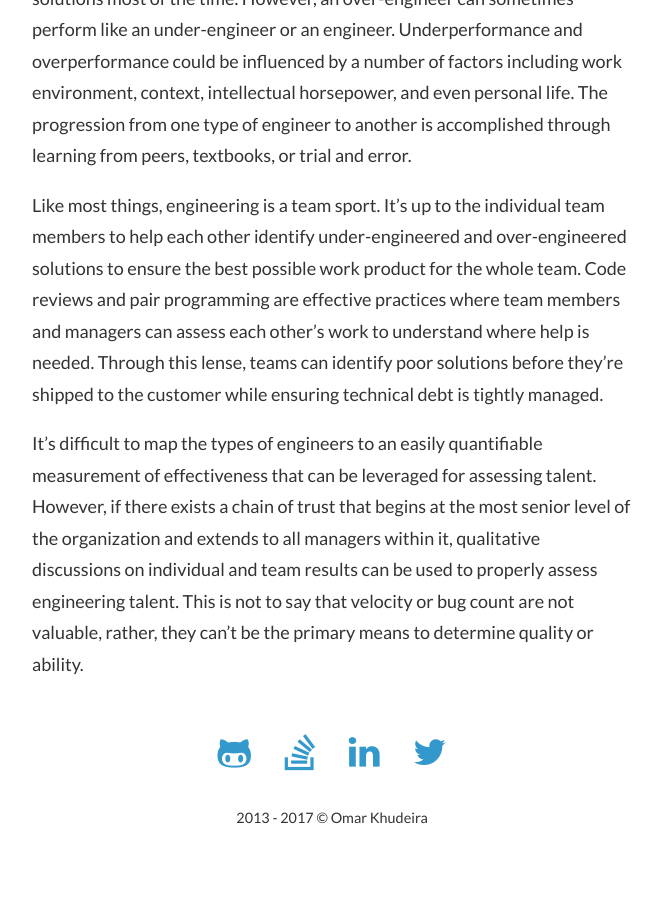
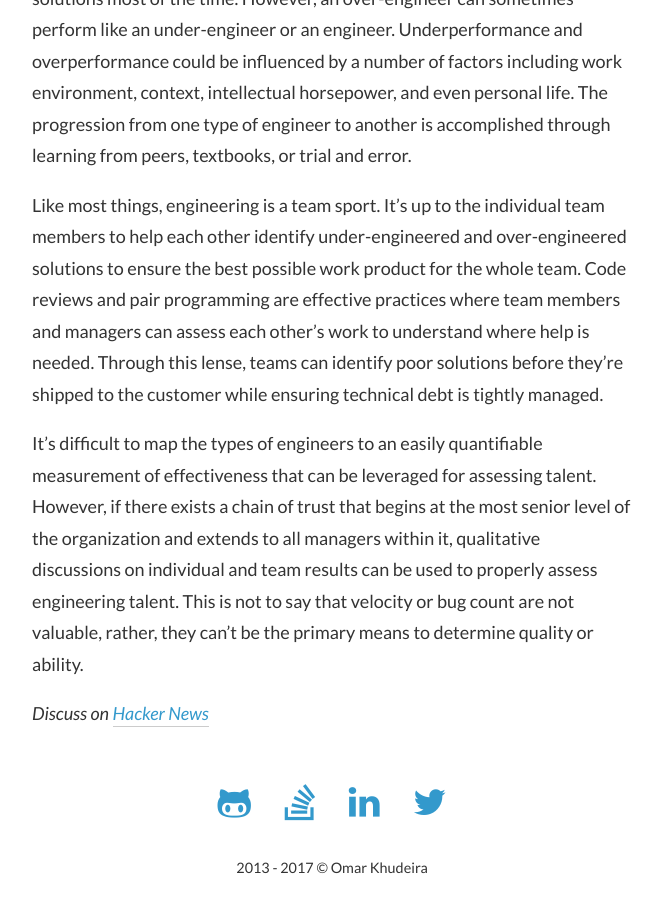
Before and after one commit to omar/omar.github.io, a Jekyll site: the page built from _posts/2017-01-10-the-types-of-engineers.md, in a window 1280 px wide and 900 px high, scrolled down 2201 px. Shown: the whole window, without its empty margins (308-970 px from the left). Built offline with Jekyll 4.4.1, drawn with Linux system fonts in a browser that asks for light colours; nearby versions of some CDN libraries; library files that are not in the unit come from our copies; before the commit the page ends 3052 px from its top, so only the background shows below that.

Commit message:
Update 2017-01-10-the-types-of-engineers.md

```diff
--- a/_posts/2017-01-10-the-types-of-engineers.md
+++ b/_posts/2017-01-10-the-types-of-engineers.md
@@ -24,3 +24,6 @@
 Like most things, engineering is a team sport. It’s up to the individual team members to help each other identify under-engineered and over-engineered solutions to ensure the best possible work product for the whole team. Code reviews and pair programming are effective practices where team members and managers can assess each other’s work to understand where help is needed. Through this lense, teams can identify poor solutions before they’re shipped to the customer while ensuring technical debt is tightly managed.
 
 It's difficult to map the types of engineers to an easily quantifiable measurement of effectiveness that can be leveraged for assessing talent. However, if there exists a chain of trust that begins at the most senior level of the organization and extends to all managers within it, qualitative discussions on individual and team results can be used to properly assess engineering talent. This is not to say that velocity or bug count are not valuable, rather, they can’t be the primary means to determine quality or ability.
+
+
+_Discuss on [Hacker News](https://news.ycombinator.com/item?id=13374530)_
```
